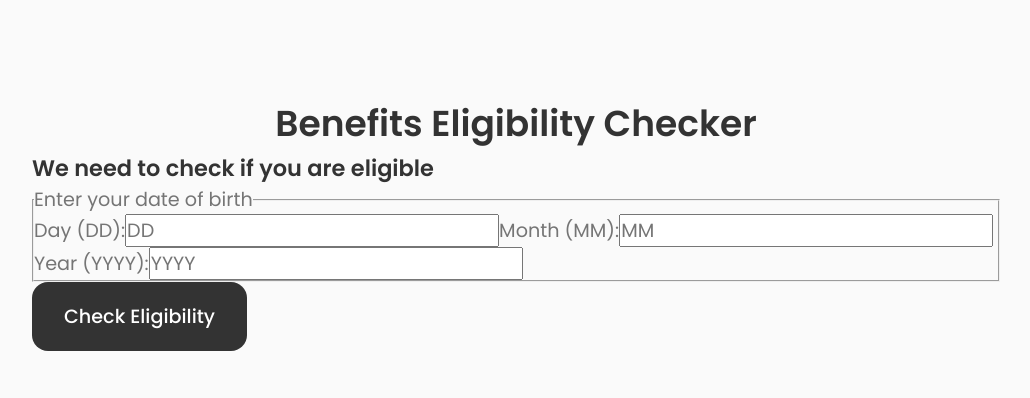
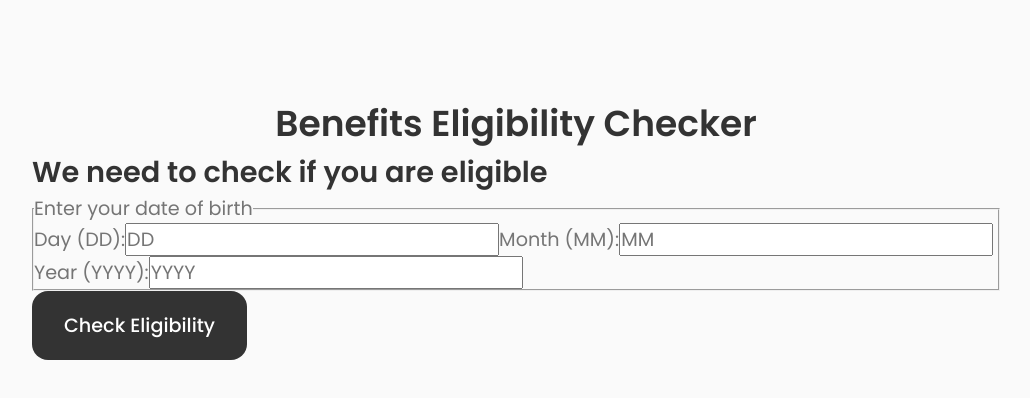
Before and after one commit to AdrianaIaffa/eligibility-checker-turn2us, a React (Create React App) app: page / in a window 1280 px wide. Shown: the top 398 px of the page, without its empty margins (124-1154 px from the left). Built offline with nearby package versions, Linux system fonts and the light colour scheme.

Commit message:
added success.jsx file #3

```diff
--- a/src/components/checker/Form.jsx
+++ b/src/components/checker/Form.jsx
@@ -6,7 +6,7 @@ const Form = () => {
 
   return (
     <div className="form__content">
-      <h3 className="form__title">We need to check if you are eligible</h3>
+      <h2 className="form__title">We need to check if you are eligible</h2>
       <div className="form__group">
         <form className="form-container" id="eligibilityForm" onSubmit={handleSubmit}>
           <fieldset>
```
Also changed, not shown: src/components/checker/Sucess.jsx (added, +11 -0 lines).
